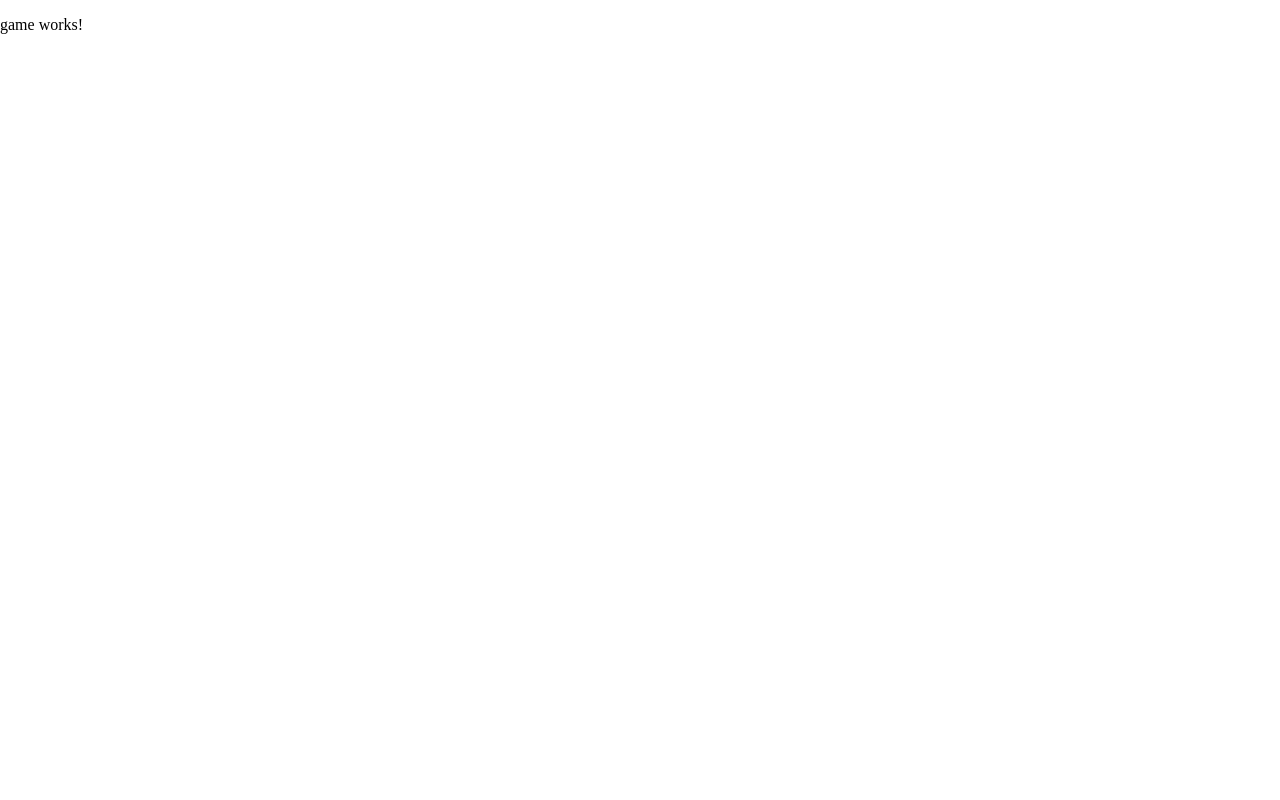
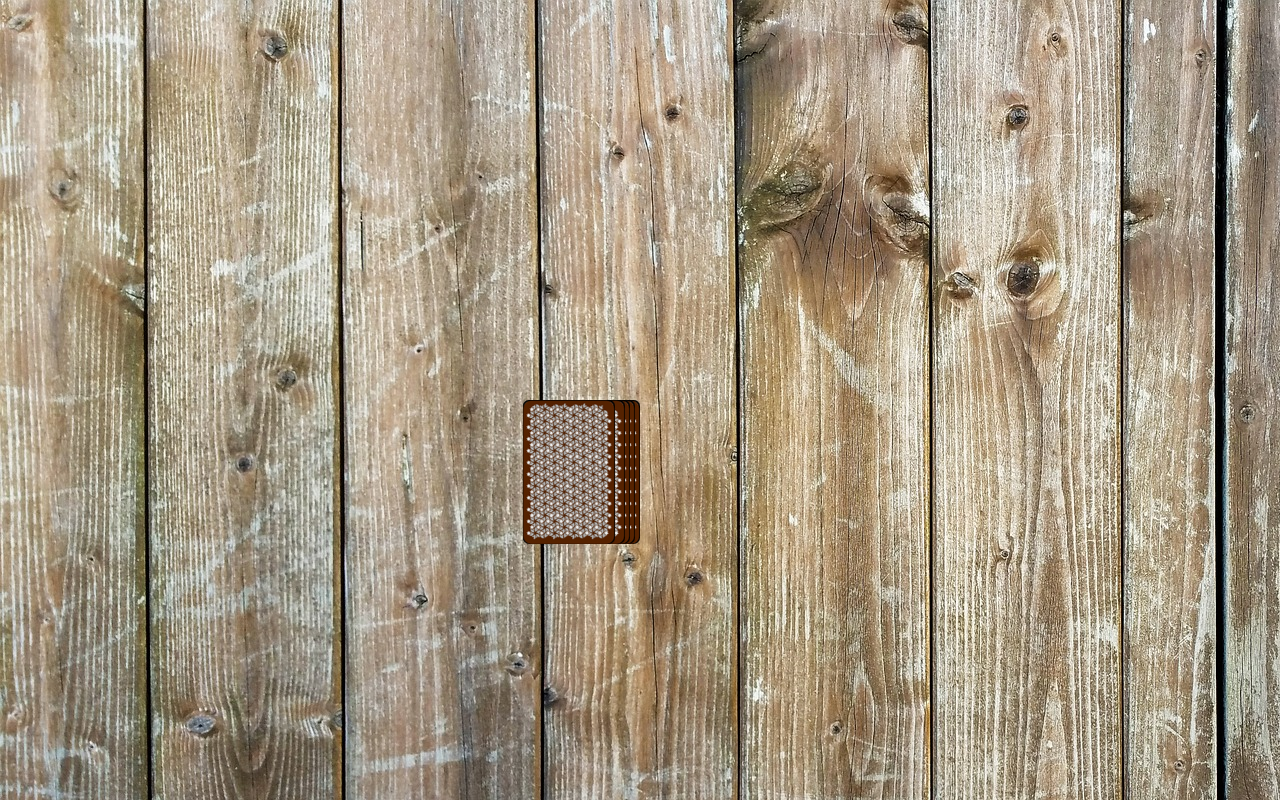
Before and after one commit to JanKillburger/ringoffire, an Angular app: page /game in a window 1280 px wide. Built offline with nearby package versions, Linux system fonts and the light colour scheme.

Commit message:
Added card animation and game init

```diff
--- a/src/app/game/game.component.html
+++ b/src/app/game/game.component.html
@@ -1 +1,21 @@
-<p>game works!</p>
+<div class="game-table">
+  <div class="card-stack">
+    <img
+      *ngFor="let card of [1, 2, 3, 4]; let i = index"
+      [ngStyle]="{ 'right.px': i * 5 }"
+      src="/assets/img/cards/card_cover.png"
+    />
+    <img
+      (click)="takeCard()"
+      class="top-card"
+      style="right: 25px"
+      src="/assets/img/cards/card_cover.png"
+    />
+    <img
+      *ngIf="pickCardAnimation"
+      class="pick-card"
+      style="right: 25px"
+      src="/assets/img/cards/ace_1.png"
+    />
+  </div>
+</div>
--- a/src/app/game/game.component.scss
+++ b/src/app/game/game.component.scss
@@ -0,0 +1,42 @@
+.game-table {
+    width: 100vw;
+    max-width: 100%;
+    height: 100vh;
+    background-image: url("/assets/img/woodbackground.jpg");
+    display: flex;
+    justify-content: center;
+    align-items: center;
+}
+
+.card-stack {
+    position: relative;
+    img {
+        position: absolute;
+    }
+}
+
+.top-card {
+    cursor: pointer;
+    transition: all 125ms ease-in-out;
+
+    &:hover {
+        transform: scale(1.1) translateY(-8px);
+    }
+}
+
+.pick-card {
+    animation: pick-card-animation 0.75s ease-in-out;
+    transform: scale(1) translateX(140px) translateY(-150px) rotate(-10deg);
+}
+
+@keyframes pick-card-animation {
+    0% {
+        transform: scale(1);
+    }
+    30% {
+        transform: scale(1.2);
+    }
+    100% {
+        transform: scale(1) translateX(140px) translateY(-150px) rotate(-10deg);
+    }
+}
--- a/src/app/game/game.component.ts
+++ b/src/app/game/game.component.ts
@@ -1,4 +1,5 @@
-import { Component } from '@angular/core';
+import { Component, OnInit } from '@angular/core';
+import { Game } from '../../models/game';
 
 @Component({
   selector: 'app-game',
@@ -7,4 +8,10 @@ import { Component } from '@angular/core';
 })
 export class GameComponent {
 
+  pickCardAnimation: boolean = false;
+  game: Game = new Game();
+
+  takeCard() {
+    this.pickCardAnimation = true;
+  }
 }
--- /dev/null
+++ b/src/models/game.ts
@@ -0,0 +1,34 @@
+export class Game {
+    public players: string[] = [];
+    public stack: string[] = [];
+    public playedCards: string[] = [];
+    public currentPlayer: number = 0;
+
+    constructor() {
+        for (let i = 1; i < 14; i++) {
+            this.stack.push('ace_' + i);
+            this.stack.push('clubs_' + i);
+            this.stack.push('hearts_' + i);
+            this.stack.push('diamonds_' + i);
+        }
+
+        shuffle(this.stack);
+    }
+}
+
+function shuffle(array: string[]) {
+    let currentIndex = array.length,  randomIndex;
+
+    // While there remain elements to shuffle.
+    while (currentIndex > 0) {
+
+      // Pick a remaining element.
+      randomIndex = Math.floor(Math.random() * currentIndex);
+      currentIndex--;
+
+      // And swap it with the current element.
+      [array[currentIndex], array[randomIndex]] = [
+        array[randomIndex], array[currentIndex]];
+    }
+    return array;
+  }
```
Also changed, not shown: src/assets/img/startlabel2.png (deleted), src/assets/img/woodbackground.jpg (added).
